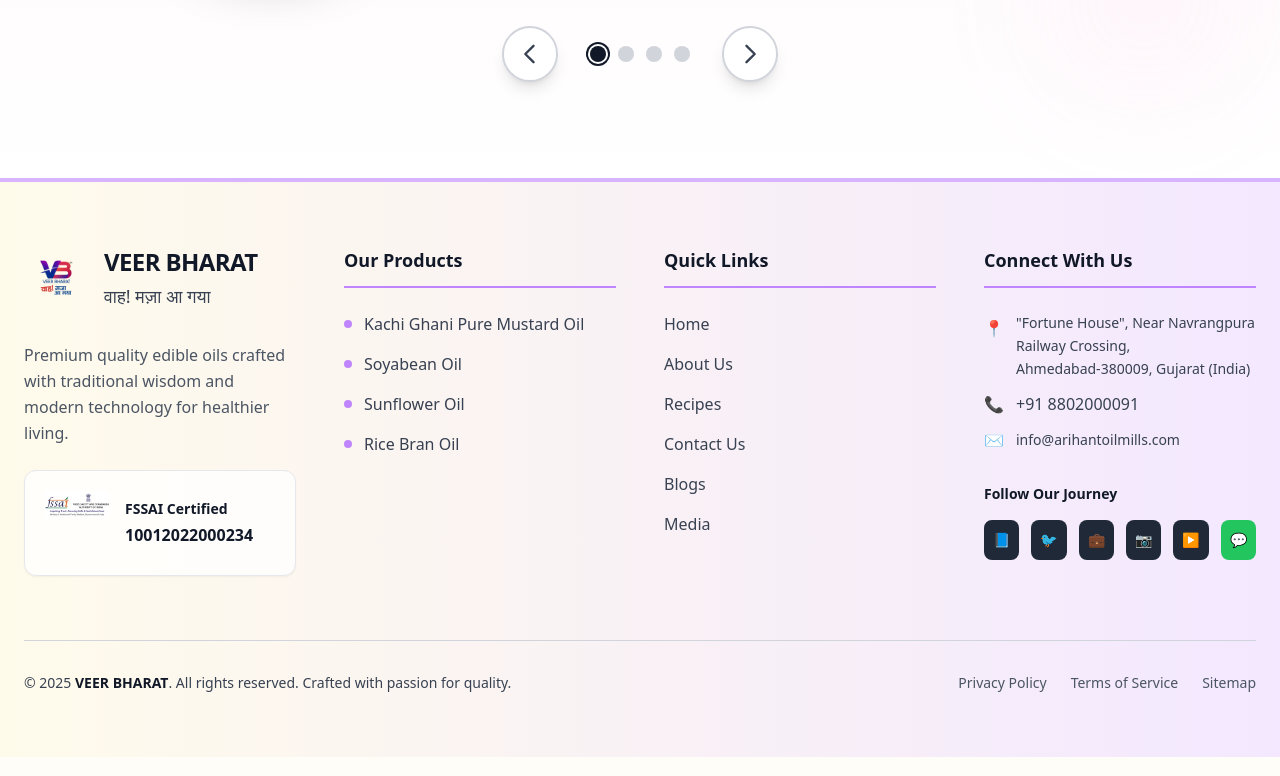
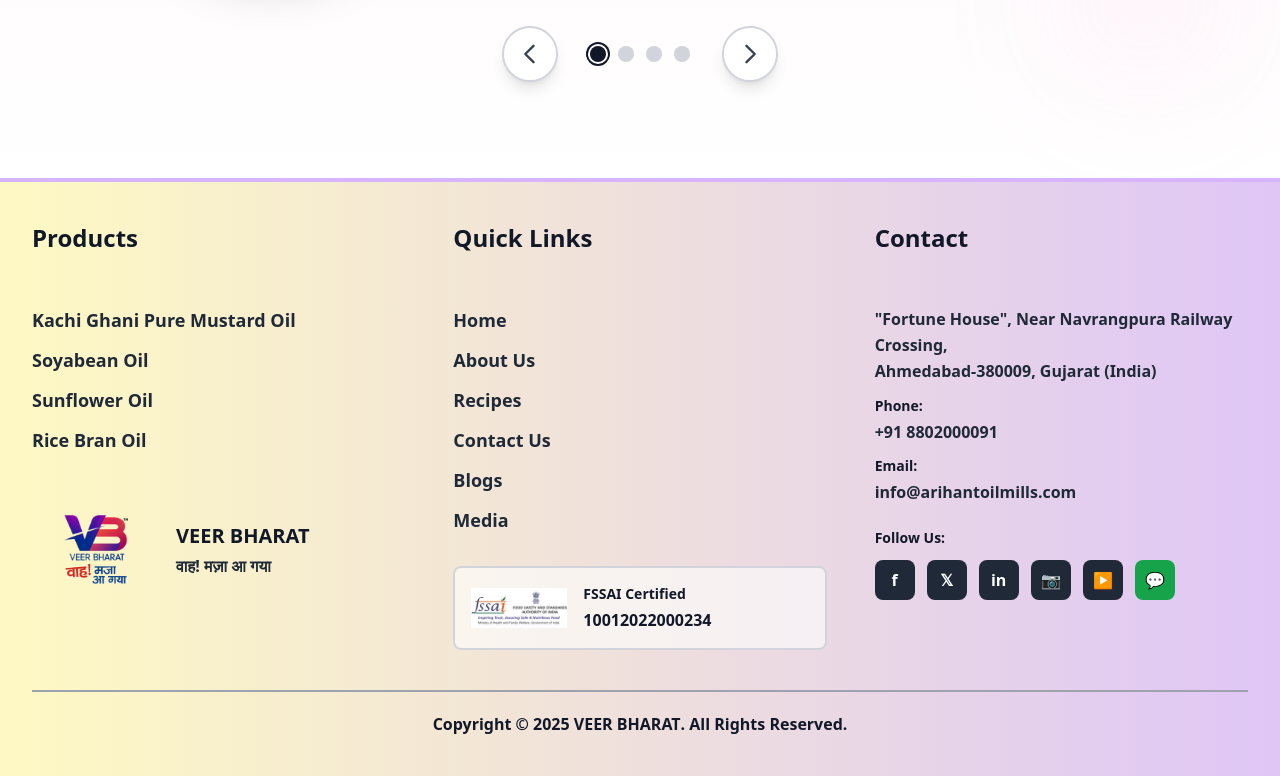
Before and after one commit to Laraib207/veer-bharatFinal, a Next.js app: page / in a window 1280 px wide. Shown: the part 10638-11414 px from the top of the page. Built offline with nearby package versions, Linux system fonts and the light colour scheme.

Commit message:
Initial commit

```diff
--- a/src/components/Footer.jsx
+++ b/src/components/Footer.jsx
@@ -1,72 +1,236 @@
+// import React from "react";
+// import Image from "next/image";
+// import Link from "next/link";
+
+// const Footer = () => {
+//   return (
+//     <footer className="bg-gradient-to-r from-amber-50 to-purple-100 border-t-4 border-purple-300">
+//       {/* Main Footer Content */}
+//       <div className="max-w-7xl mx-auto px-6 py-16">
+//         <div className="grid grid-cols-1 lg:grid-cols-4 gap-12">
+
+//           {/* Brand Column */}
+//           <div className="lg:col-span-1">
+//             <div className="flex items-center gap-4 mb-8">
+//               <div className="relative w-16 h-16">
+//                 <Image
+//                   src="/logo.png"
+//                   alt="Veer Bharat Logo"
+//                   width={64}
+//                   height={64}
+//                   className="object-contain"
+//                   priority
+//                 />
+//               </div>
+//               <div>
+//                 <h2 className="text-2xl font-bold text-gray-900 tracking-tight">
+//                   VEER BHARAT
+//                 </h2>
+//                 <p className="text-lg text-gray-700 font-medium mt-1">
+//                   वाह! मज़ा आ गया
+//                 </p>
+//               </div>
+//             </div>
+//             <p className="text-gray-600 leading-relaxed mb-6">
+//               Premium quality edible oils crafted with traditional wisdom
+//               and modern technology for healthier living.
+//             </p>
+
+//             {/* FSSAI Certification */}
+//             <div className="bg-white/80 rounded-xl p-5 border border-gray-200 shadow-sm">
+//               <div className="flex items-center gap-4">
+//                 <div className="relative w-16 h-16">
+//                   <Image
+//                     src="/FSSAI_Logo.png"
+//                     alt="FSSAI Certified"
+//                     width={64}
+//                     height={64}
+//                     className="object-contain"
+//                     priority
+//                   />
+//                 </div>
+//                 <div>
+//                   <p className="text-sm font-semibold text-gray-900 mb-1">
+//                     FSSAI Certified
+//                   </p>
+//                   <p className="text-base font-bold text-gray-900">
+//                     10012022000234
+//                   </p>
+//                 </div>
+//               </div>
+//             </div>
+//           </div>
+
+//           {/* Products Column */}
+//           <div>
+//             <h3 className="text-lg font-bold text-gray-900 mb-6 pb-3 border-b-2 border-purple-400">
+//               Our Products
+//             </h3>
+//             <ul className="space-y-4">
+//               {[
+//                 { name: "Kachi Ghani Pure Mustard Oil", href: "/mustard-oil" },
+//                 { name: "Soyabean Oil", href: "/soyabean-oil" },
+//                 { name: "Sunflower Oil", href: "/sunflower-oil" },
+//                 { name: "Rice Bran Oil", href: "/rice-bran-oil" }
+//               ].map((product) => (
+//                 <li key={product.name}>
+//                   <Link
+//                     href={product.href}
+//                     className="text-gray-700 hover:text-purple-700 hover:translate-x-1 transition-all duration-300 flex items-center group"
+//                   >
+//                     <span className="w-2 h-2 bg-purple-400 rounded-full mr-3 group-hover:bg-purple-600 transition-colors"></span>
+//                     {product.name}
+//                   </Link>
+//                 </li>
+//               ))}
+//             </ul>
+//           </div>
+
+//           {/* Quick Links Column */}
+//           <div>
+//             <h3 className="text-lg font-bold text-gray-900 mb-6 pb-3 border-b-2 border-purple-400">
+//               Quick Links
+//             </h3>
+//             <ul className="space-y-4">
+//               {[
+//                 { name: "Home", href: "/" },
+//                 { name: "About Us", href: "/about" },
+//                 { name: "Recipes", href: "/recipes" },
+//                 { name: "Contact Us", href: "/contact" },
+//                 { name: "Blogs", href: "/blog" },
+//                 { name: "Media", href: "/media" }
+//               ].map((link) => (
+//                 <li key={link.name}>
+//                   <Link
+//                     href={link.href}
+//                     className="text-gray-700 hover:text-purple-700 transition-colors duration-300 font-medium"
+//                   >
+//                     {link.name}
+//                   </Link>
+//                 </li>
+//               ))}
+//             </ul>
+//           </div>
+
+//           {/* Contact & Social Column */}
+//           <div>
+//             <h3 className="text-lg font-bold text-gray-900 mb-6 pb-3 border-b-2 border-purple-400">
+//               Connect With Us
+//             </h3>
+
+//             {/* Contact Info */}
+//             <div className="mb-8">
+//               <div className="space-y-3">
+//                 <div className="flex items-start gap-3">
+//                   <span className="text-purple-600 mt-1">📍</span>
+//                   <p className="text-gray-700 text-sm leading-relaxed">
+//                     "Fortune House", Near Navrangpura Railway Crossing,<br />
+//                     Ahmedabad-380009, Gujarat (India)
+//                   </p>
+//                 </div>
+//                 <div className="flex items-center gap-3">
+//                   <span className="text-purple-600">📞</span>
+//                   <div>
+//                     <a href="tel:8802000091" className="text-gray-700 hover:text-purple-700 transition-colors block">
+//                       +91 8802000091
+//                     </a>
+//                   </div>
+//                 </div>
+//                 <div className="flex items-center gap-3">
+//                   <span className="text-purple-600">✉️</span>
+//                   <a
+//                     href="mailto:info@arihantoilmills.com"
+//                     className="text-gray-700 hover:text-purple-700 transition-colors text-sm break-all"
+//                   >
+//                     info@arihantoilmills.com
+//                   </a>
+//                 </div>
+//               </div>
+//             </div>
+
+//             {/* Social Media */}
+//             <div>
+//               <p className="text-sm font-semibold text-gray-900 mb-4">
+//                 Follow Our Journey
+//               </p>
+//               <div className="flex gap-3">
+//                 {[
+//                   { icon: "📘", label: "Facebook", href: "https://facebook.com" },
+//                   { icon: "🐦", label: "Twitter", href: "https://twitter.com" },
+//                   { icon: "💼", label: "LinkedIn", href: "https://linkedin.com" },
+//                   { icon: "📷", label: "Instagram", href: "https://instagram.com" },
+//                   { icon: "▶️", label: "YouTube", href: "https://youtube.com" },
+//                   { icon: "💬", label: "WhatsApp", href: "https://wa.me/918802000091", color: "bg-green-500 hover:bg-green-600" }
+//                 ].map((social) => (
+//                   <a
+//                     key={social.label}
+//                     href={social.href}
+//                     target="_blank"
+//                     rel="noopener noreferrer"
+//                     className={`w-10 h-10 bg-gray-800 text-white rounded-lg flex items-center justify-center hover:bg-purple-700 transition-all duration-300 transform hover:scale-110 ${social.color || ''}`}
+//                     aria-label={social.label}
+//                   >
+//                     <span className="text-sm">{social.icon}</span>
+//                   </a>
+//                 ))}
+//               </div>
+//             </div>
+//           </div>
+//         </div>
+
+//         {/* Bottom Bar */}
+//         <div className="mt-16 pt-8 border-t border-gray-300">
+//           <div className="flex flex-col md:flex-row justify-between items-center gap-4">
+//             <p className="text-gray-700 text-sm font-medium text-center md:text-left">
+//               © 2025 <span className="font-bold text-gray-900">VEER BHARAT</span>.
+//               All rights reserved. Crafted with passion for quality.
+//             </p>
+//             <div className="flex gap-6 text-sm font-medium">
+//               <Link href="/privacy-policy" className="text-gray-600 hover:text-purple-700 transition-colors">
+//                 Privacy Policy
+//               </Link>
+//               <Link href="/terms" className="text-gray-600 hover:text-purple-700 transition-colors">
+//                 Terms of Service
+//               </Link>
+//               <Link href="/sitemap" className="text-gray-600 hover:text-purple-700 transition-colors">
+//                 Sitemap
+//               </Link>
+//             </div>
+//           </div>
+//         </div>
+//       </div>
+//     </footer>
+//   );
+// };
+
+// export default Footer;
+
+
+
+
+
 import React from "react";
 import Image from "next/image";
 import Link from "next/link";
 
 const Footer = () => {
   return (
-    <footer className="bg-gradient-to-r from-amber-50 to-purple-100 border-t-4 border-purple-300">
-      {/* Main Footer Content */}
-      <div className="max-w-7xl mx-auto px-6 py-16">
-        <div className="grid grid-cols-1 lg:grid-cols-4 gap-12">
+    <footer
+      className="relative overflow-hidden border-t-4 border-purple-300"
+      style={{
+        background: 'linear-gradient(to right, #fef9c3 0%, #DFC6F6 100%)',
+        minHeight: '40vh'
+      }}
+    >
+      <div className="max-w-7xl mx-auto px-8 py-10">
+        <div className="grid grid-cols-1 md:grid-cols-3 gap-12">
 
-          {/* Brand Column */}
-          <div className="lg:col-span-1">
-            <div className="flex items-center gap-4 mb-8">
-              <div className="relative w-16 h-16">
-                <Image
-                  src="/logo.png"
-                  alt="Veer Bharat Logo"
-                  width={64}
-                  height={64}
-                  className="object-contain"
-                  priority
-                />
-              </div>
+          {/* LEFT COLUMN: Products */}
           <div>
-                <h2 className="text-2xl font-bold text-gray-900 tracking-tight">
-                  VEER BHARAT
-                </h2>
-                <p className="text-lg text-gray-700 font-medium mt-1">
-                  वाह! मज़ा आ गया
-                </p>
-              </div>
-            </div>
-            <p className="text-gray-600 leading-relaxed mb-6">
-              Premium quality edible oils crafted with traditional wisdom
-              and modern technology for healthier living.
-            </p>
-
-            {/* FSSAI Certification */}
-            <div className="bg-white/80 rounded-xl p-5 border border-gray-200 shadow-sm">
-              <div className="flex items-center gap-4">
-                <div className="relative w-16 h-16">
-                  <Image
-                    src="/FSSAI_Logo.png"
-                    alt="FSSAI Certified"
-                    width={64}
-                    height={64}
-                    className="object-contain"
-                    priority
-                  />
-                </div>
-                <div>
-                  <p className="text-sm font-semibold text-gray-900 mb-1">
-                    FSSAI Certified
-                  </p>
-                  <p className="text-base font-bold text-gray-900">
-                    10012022000234
-                  </p>
-                </div>
-              </div>
-            </div>
-          </div>
-
-          {/* Products Column */}
-          <div>
-            <h3 className="text-lg font-bold text-gray-900 mb-6 pb-3 border-b-2 border-purple-400">
-              Our Products
+            <h3 className="text-gray-900 font-extrabold text-2xl mb-5 pb-2 border-b-3 border-gray-800 inline-block">
+              Products
             </h3>
-            <ul className="space-y-4">
+            <ul className="space-y-3 mt-6">
               {[
                 { name: "Kachi Ghani Pure Mustard Oil", href: "/mustard-oil" },
                 { name: "Soyabean Oil", href: "/soyabean-oil" },
@@ -76,22 +240,39 @@
                 <li key={product.name}>
                   <Link
                     href={product.href}
-                    className="text-gray-700 hover:text-purple-700 hover:translate-x-1 transition-all duration-300 flex items-center group"
+                    className="text-gray-800 text-lg font-bold hover:text-purple-700 transition-colors duration-200"
                   >
-                    <span className="w-2 h-2 bg-purple-400 rounded-full mr-3 group-hover:bg-purple-600 transition-colors"></span>
                     {product.name}
                   </Link>
                 </li>
               ))}
             </ul>
+
+            {/* Company Logo */}
+            <div className="mt-8 flex items-center gap-4">
+              <div className="relative w-32 h-auto">
+                <Image
+                  src="/logo.png"
+                  alt="Veer Bharat Logo"
+                  width={128}
+                  height={64}
+                  style={{ width: "100%", height: "auto", objectFit: "contain" }}
+                  priority
+                />
+              </div>
+              <div>
+                <p className="text-gray-900 font-black text-xl">VEER BHARAT</p>
+                <p className="text-base text-gray-800 font-bold mt-1">वाह! मज़ा आ गया</p>
+              </div>
+            </div>
           </div>
 
-          {/* Quick Links Column */}
+          {/* MIDDLE COLUMN: Quick Links */}
           <div>
-            <h3 className="text-lg font-bold text-gray-900 mb-6 pb-3 border-b-2 border-purple-400">
+            <h3 className="text-gray-900 font-extrabold text-2xl mb-5 pb-2 border-b-3 border-gray-800 inline-block">
               Quick Links
             </h3>
-            <ul className="space-y-4">
+            <ul className="space-y-3 mt-6">
               {[
                 { name: "Home", href: "/" },
                 { name: "About Us", href: "/about" },
@@ -103,74 +284,82 @@
                 <li key={link.name}>
                   <Link
                     href={link.href}
-                    className="text-gray-700 hover:text-purple-700 transition-colors duration-300 font-medium"
+                    className="text-gray-800 text-lg font-bold hover:text-purple-700 transition-colors duration-200"
                   >
                     {link.name}
                   </Link>
                 </li>
               ))}
             </ul>
+
+            {/* FSSAI Logo */}
+            <div className="mt-8 p-4 bg-white/60 rounded-lg border-2 border-gray-300">
+              <div className="flex items-center gap-4">
+                <div className="relative w-24 h-auto">
+                  <Image
+                    src="/FSSAI_Logo.png"
+                    alt="FSSAI Certified"
+                    width={96}
+                    height={40}
+                    style={{ width: "100%", height: "auto", objectFit: "contain" }}
+                    priority
+                  />
+                </div>
+                <div>
+                  <p className="text-sm font-bold text-gray-900">FSSAI Certified</p>
+                  <p className="text-base font-black text-gray-900 mt-1">10012022000234</p>
+                </div>
+              </div>
+            </div>
           </div>
 
-          {/* Contact & Social Column */}
+          {/* RIGHT COLUMN: Contact & Social */}
           <div>
-            <h3 className="text-lg font-bold text-gray-900 mb-6 pb-3 border-b-2 border-purple-400">
-              Connect With Us
+            <h3 className="text-gray-900 font-extrabold text-2xl mb-5 pb-2 border-b-3 border-gray-800 inline-block">
+              Contact
             </h3>
-
-            {/* Contact Info */}
-            <div className="mb-8">
-              <div className="space-y-3">
-                <div className="flex items-start gap-3">
-                  <span className="text-purple-600 mt-1">📍</span>
-                  <p className="text-gray-700 text-sm leading-relaxed">
+            <div className="mt-6 space-y-3">
+              <p className="text-gray-800 font-bold text-base leading-relaxed">
                 "Fortune House", Near Navrangpura Railway Crossing,<br />
                 Ahmedabad-380009, Gujarat (India)
               </p>
-                </div>
-                <div className="flex items-center gap-3">
-                  <span className="text-purple-600">📞</span>
               <div>
-                    <a href="tel:8802000091" className="text-gray-700 hover:text-purple-700 transition-colors block">
+                <p className="text-sm font-bold text-gray-900 mb-1">Phone:</p>
+                <a href="tel:8802000091" className="block text-base font-bold text-gray-800 hover:text-purple-700 transition-colors">
                   +91 8802000091
                 </a>
               </div>
-                </div>
-                <div className="flex items-center gap-3">
-                  <span className="text-purple-600">✉️</span>
+              <div>
+                <p className="text-sm font-bold text-gray-900 mb-1">Email:</p>
                 <a
                   href="mailto:info@arihantoilmills.com"
-                    className="text-gray-700 hover:text-purple-700 transition-colors text-sm break-all"
+                  className="text-base font-bold text-gray-800 hover:text-purple-700 transition-colors break-all"
                 >
                   info@arihantoilmills.com
                 </a>
               </div>
             </div>
-            </div>
 
             {/* Social Media */}
-            <div>
-              <p className="text-sm font-semibold text-gray-900 mb-4">
-                Follow Our Journey
-              </p>
+            <div className="mt-6">
+              <p className="text-sm font-bold text-gray-900 mb-3">Follow Us:</p>
               <div className="flex gap-3">
                 {[
-                  { icon: "📘", label: "Facebook", href: "https://facebook.com" },
-                  { icon: "🐦", label: "Twitter", href: "https://twitter.com" },
-                  { icon: "💼", label: "LinkedIn", href: "https://linkedin.com" },
-                  { icon: "📷", label: "Instagram", href: "https://instagram.com" },
-                  { icon: "▶️", label: "YouTube", href: "https://youtube.com" },
-                  { icon: "💬", label: "WhatsApp", href: "https://wa.me/918802000091", color: "bg-green-500 hover:bg-green-600" }
+                  { icon: 'f', href: 'https://facebook.com' },
+                  { icon: '𝕏', href: 'https://twitter.com' },
+                  { icon: 'in', href: 'https://linkedin.com' },
+                  { icon: '📷', href: 'https://instagram.com' },
+                  { icon: '▶', href: 'https://youtube.com' },
+                  { icon: '💬', href: 'https://wa.me/918802000091', color: 'bg-green-600 hover:bg-green-700' }
                 ].map((social) => (
                   <a
-                    key={social.label}
+                    key={social.icon}
                     href={social.href}
                     target="_blank"
                     rel="noopener noreferrer"
-                    className={`w-10 h-10 bg-gray-800 text-white rounded-lg flex items-center justify-center hover:bg-purple-700 transition-all duration-300 transform hover:scale-110 ${social.color || ''}`}
-                    aria-label={social.label}
+                    className={`w-10 h-10 ${social.color || 'bg-gray-800 hover:bg-purple-700'} text-white rounded-lg flex items-center justify-center transition-colors font-bold`}
                   >
-                    <span className="text-sm">{social.icon}</span>
+                    {social.icon}
                   </a>
                 ))}
               </div>
@@ -178,25 +367,11 @@
           </div>
         </div>
 
-        {/* Bottom Bar */}
-        <div className="mt-16 pt-8 border-t border-gray-300">
-          <div className="flex flex-col md:flex-row justify-between items-center gap-4">
-            <p className="text-gray-700 text-sm font-medium text-center md:text-left">
-              © 2025 <span className="font-bold text-gray-900">VEER BHARAT</span>.
-              All rights reserved. Crafted with passion for quality.
+        {/* COPYRIGHT SECTION */}
+        <div className="mt-10 pt-5 border-t-2 border-gray-400">
+          <p className="text-center text-base font-bold text-gray-900">
+            Copyright © 2025 <span className="font-black">VEER BHARAT</span>. All Rights Reserved.
           </p>
-            <div className="flex gap-6 text-sm font-medium">
-              <Link href="/privacy-policy" className="text-gray-600 hover:text-purple-700 transition-colors">
-                Privacy Policy
-              </Link>
-              <Link href="/terms" className="text-gray-600 hover:text-purple-700 transition-colors">
-                Terms of Service
-              </Link>
-              <Link href="/sitemap" className="text-gray-600 hover:text-purple-700 transition-colors">
-                Sitemap
-              </Link>
-            </div>
-          </div>
         </div>
       </div>
     </footer>
```
Lines whose indentation alone changed are shown as unchanged.
